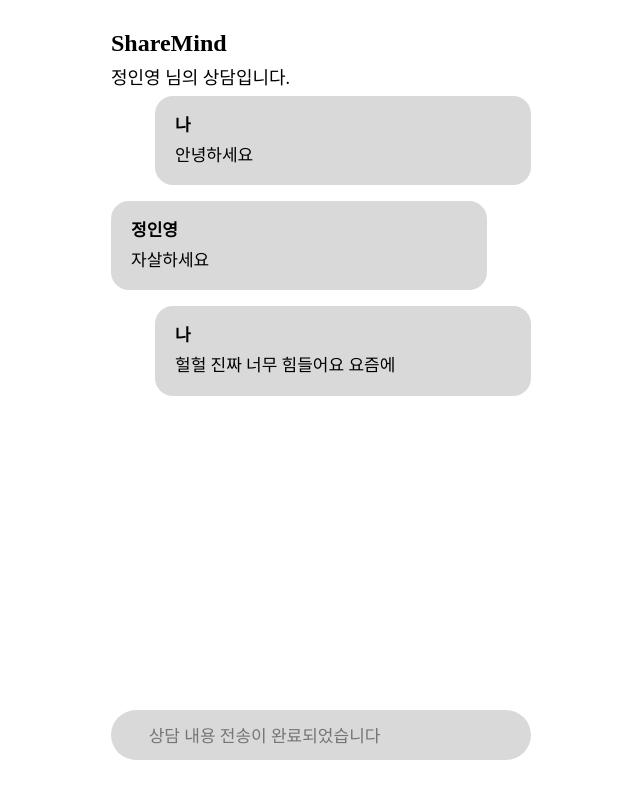
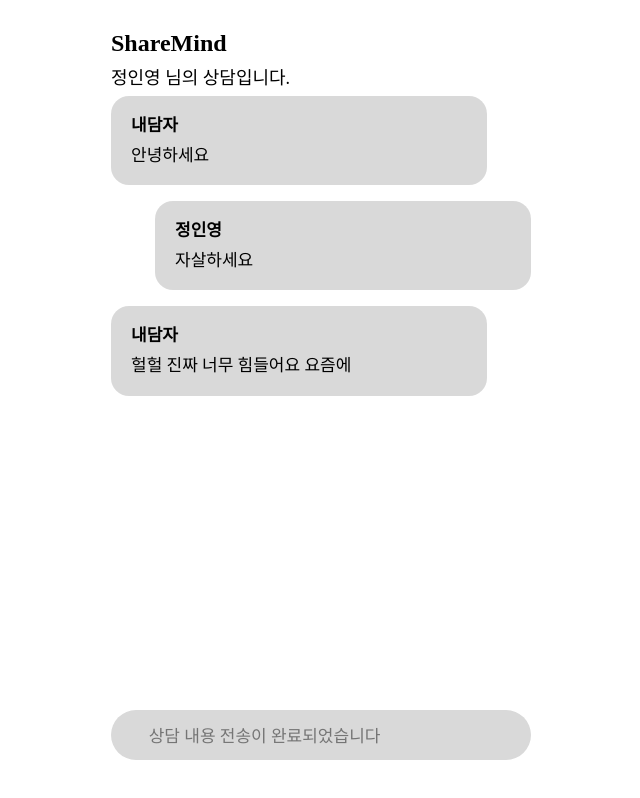
Before and after one commit to rmdnps10/sharemind-client, a React (Create React App) app: page /chat in a window 1280 px wide. Shown: the whole page, without its empty margins (319-959 px from the left). Built offline with nearby package versions, Linux system fonts and the light colour scheme.

Commit message:
Fix: 타입스크립트 타입 오류 해결 #2

```diff
--- a/src/components/Chatting/ChatBubble.tsx
+++ b/src/components/Chatting/ChatBubble.tsx
@@ -5,7 +5,7 @@ interface ChatBubbleProps {
   text: string;
   name: string;
   isSubject: boolean;
-  isCustomer: boolean;
+  isCustomer: boolean | undefined;
 }
 function ChatBubble({ text, isSubject, isCustomer, name }: ChatBubbleProps) {
   const [subject, setSubject] = useState('');
--- a/src/components/Chatting/ChatHeader.tsx
+++ b/src/components/Chatting/ChatHeader.tsx
@@ -3,7 +3,7 @@ import React from 'react';
 import styled from 'styled-components';
 interface ChatHeaderProps {
   name: string;
-  isVisibleIntro : boolean;
+  isVisibleIntro : boolean | undefined;
 }
 function ChatHeader({ name, isVisibleIntro }: ChatHeaderProps) {
   return (
--- a/src/components/Chatting/ChatInput.tsx
+++ b/src/components/Chatting/ChatInput.tsx
@@ -5,8 +5,8 @@ interface ChatInputProps {
   setIsCaution: any;
   setInputText: any;
   inputText: string;
-  isActiveInput: boolean;
-  isCaution: boolean;
+  isActiveInput: boolean | undefined;
+  isCaution: boolean | undefined;
 }
 function ChatInput({
   setIsCaution,
@@ -83,7 +83,7 @@ const StyledInput = styled.textarea<{ value: string }>`
   outline: none;
   border: none;
 `;
-const SubmitButton = styled.button<{ $isActive: boolean }>`
+const SubmitButton = styled.button<{ $isActive: boolean | undefined }>`
   font-size: 1.7rem;
   font-weight: 600;
   visibility: ${(props) => (props.$isActive ? 'visible' : 'hidden')};
--- a/src/pages/ChatRoomPage.tsx
+++ b/src/pages/ChatRoomPage.tsx
@@ -12,11 +12,11 @@ interface messages {
 
 const ChatRoomPage = () => {
   // 고객인지, 상담사인지여부에 따라 랜더링 여부 다르게
-  const [isCustomer, setIsCustomer] = useState<boolean>();
+  const [isCustomer, setIsCustomer] = useState<boolean | undefined>();
   // 경고 모달창 띄울지
   const [isCaution, setIsCaution] = useState<boolean>();
   // 인트로 띄울지
-  const [isVisibleIntro, setIsVisibleIntro] = useState<boolean>();
+  const [isVisibleIntro, setIsVisibleIntro] = useState<boolean | undefined>();
   // input 활성화 여부
   const [isActiveInput, setIsActiveInput] = useState<boolean>();
   // 고객, 상담자의 메시지 상태
@@ -32,12 +32,35 @@ const ChatRoomPage = () => {
 
   // useEffect 훅 안에서 후에 백엔드와 연결하여 데이터 fetch,,
   useEffect(() => {
-    setIsCustomer(true);
+    setIsCustomer(false);
     setMessages({
       customer: ['안녕하세요', '헐헐 진짜 너무 힘들어요 요즘에'],
       counselor: ['자살하세요'],
     });
     setName('정인영');
+    if (isCustomer) {
+      if (messages.counselor.length === 0 && messages.customer.length === 0) {
+        setIsActiveInput(true);
+      } else if (
+        messages.counselor.length === 1 &&
+        messages.customer.length === 1
+      ) {
+        setIsActiveInput(true);
+      } else {
+        setIsActiveInput(false);
+      }
+    } else {
+      if (messages.counselor.length === 0 && messages.customer.length === 1) {
+        setIsActiveInput(true);
+      } else if (
+        messages.counselor.length === 1 &&
+        messages.customer.length === 2
+      ) {
+        setIsActiveInput(true);
+      } else {
+        setIsActiveInput(false);
+      }
+    }
   }, []);
 
   return (
```
